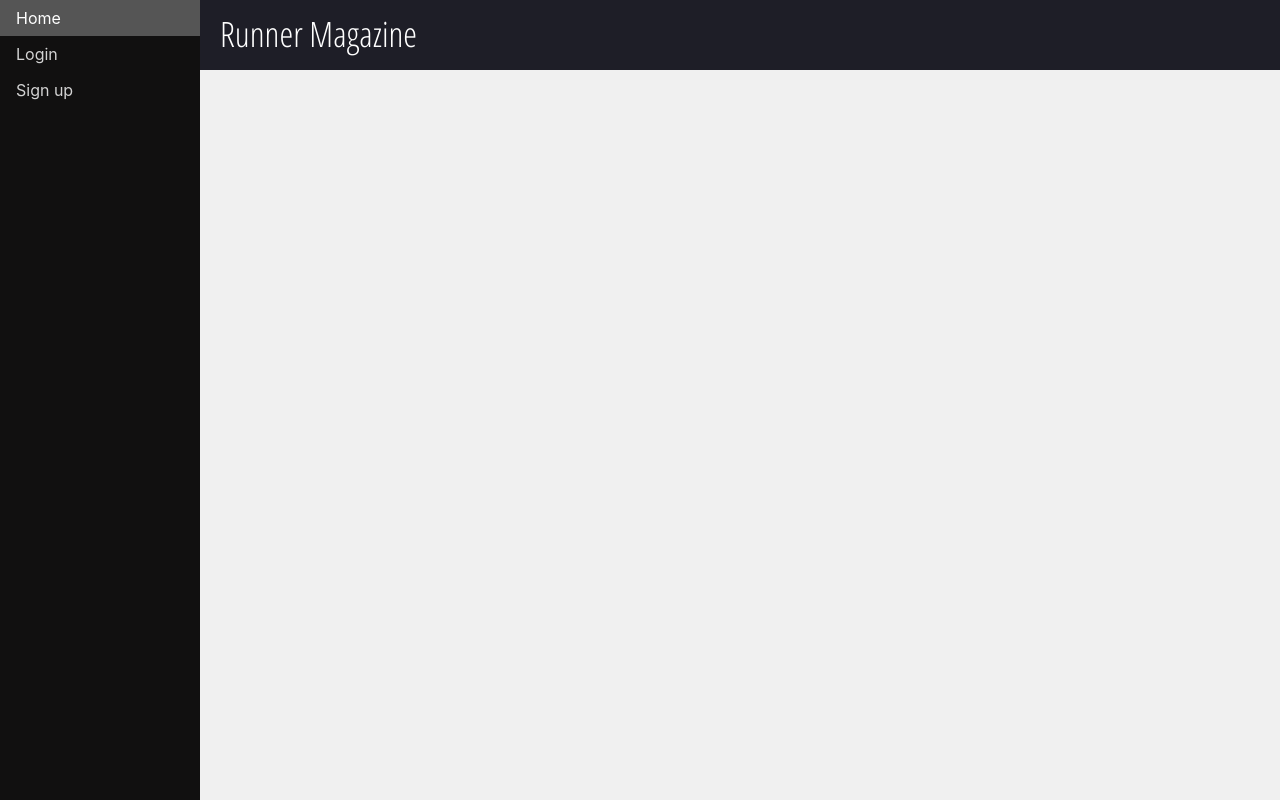
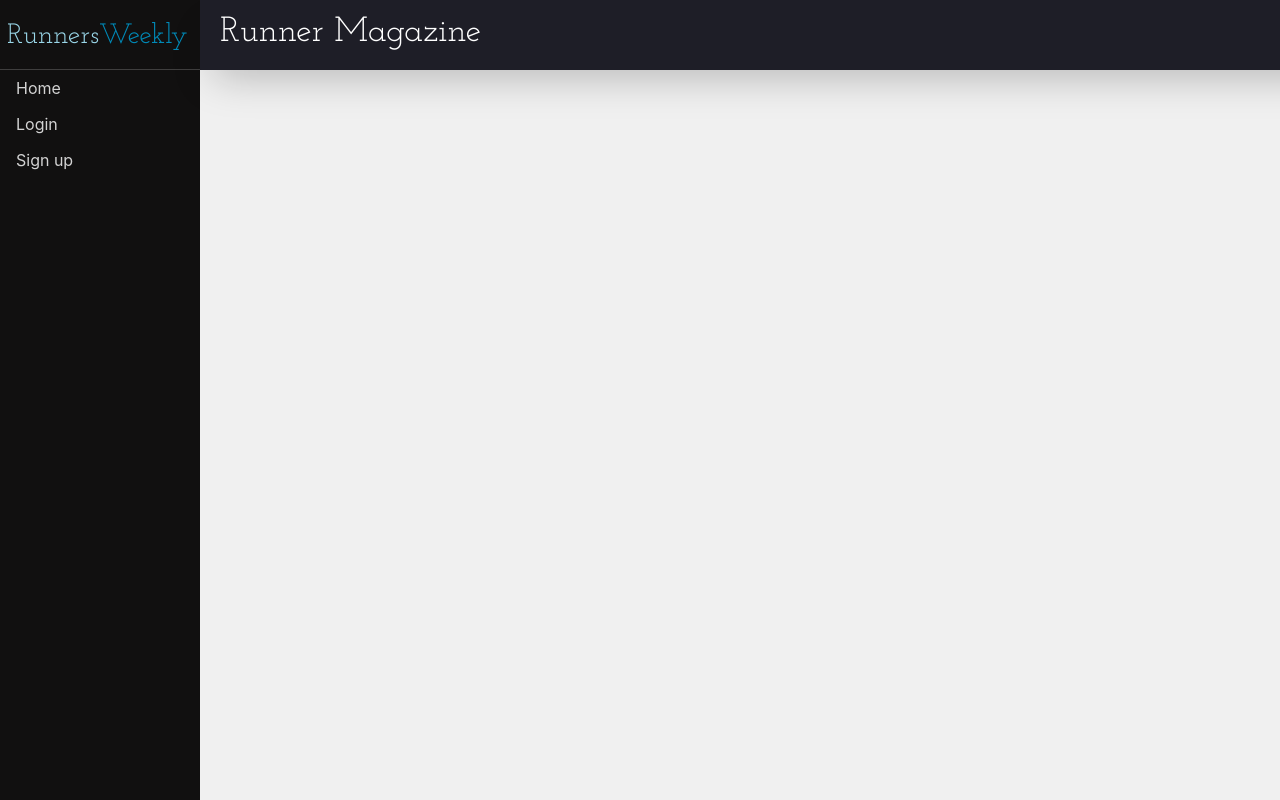
Before and after one commit to hejeong/runners-weekly, a React (Create React App) app in the folder client/: page /blog in a window 1280 px wide. Built offline with nearby package versions, Linux system fonts and the light colour scheme; no server answers.

Commit message:
Add profile on navbar

```diff
--- a/client/src/App.js
+++ b/client/src/App.js
@@ -7,14 +7,15 @@ import BlogContainer from './components/BlogContainer';
 import BlogPost from './components/BlogPost';
 import Navbar from './components/Navbar';
 import { Switch, Route} from 'react-router-dom';
-import Logout from './components/Logout';
+
 function App() {
 
   return (
     <div>
         <div class="drawer">
-         <Navbar />
-         <Logout className="navbar-profile"/>
+          <p className="company-name1">Runners</p>
+          <p className="company-name2">Weekly</p>
+          <Navbar />
         </div>
         <Switch >
           <Route exact path='/' component={ Home }/>
--- a/client/src/components/Logout.js
+++ b/client/src/components/Logout.js
@@ -3,7 +3,7 @@ import { connect } from 'react-redux';
 import { Redirect } from 'react-router-dom';
 import { NavLink } from 'react-router-dom';
 import { removeUser } from '../actions/users.js';
-
+import jon from '../assets/jon.jpg';
 
 const Logout = (props) => {
     const onClickLogout = (event) => {
@@ -13,10 +13,19 @@ const Logout = (props) => {
         return <Redirect to='/' />
     }
     return(
-        <NavLink to="/logout" onClick={onClickLogout} className="nav-link">
+        <div className="navbar-profile">
+        <div className="avatar-user-group">
+            <img className="avatar" src={jon} alt="Ash" />
+            <div className="user-name">{props.currentUser}</div> <br></br>
+        </div>
+        <NavLink to="/logout" onClick={onClickLogout} className="logout">
             Logout
         </NavLink>
+        </div>
     )
 }
+const mapStateToProps = (state) => {
+    return { currentUser: state.usersReducer.user }
+}
 
-export default connect(null, { removeUser })(Logout);
+export default connect(mapStateToProps, { removeUser })(Logout);
--- a/client/src/components/Navbar.js
+++ b/client/src/components/Navbar.js
@@ -1,5 +1,5 @@
 import React from 'react';
-
+import Logout from './Logout';
 import { NavLink } from 'react-router-dom';
 import { connect } from 'react-redux';
 
@@ -8,7 +8,7 @@ import { connect } from 'react-redux';
 const Navbar = (props) => {
     let elements;
     if(props.currentUser){
-        elements =
+        elements = <React.Fragment>
         <ul className="navbar">
             <NavLink to="/" className="nav-link">
                 Home
@@ -17,6 +17,8 @@ const Navbar = (props) => {
                 Main Blog
             </NavLink>
         </ul>
+        <Logout/>
+        </React.Fragment>
     }else {
         elements = <ul className="navbar">
                 <NavLink to="/" className="nav-link">
--- a/client/src/index.css
+++ b/client/src/index.css
@@ -1,4 +1,4 @@
-@import url('https://fonts.googleapis.com/css?family=Montserrat:500|Open+Sans+Condensed:300|Roboto:300&display=swap');
+@import url('https://fonts.googleapis.com/css?family=Montserrat:500|Josefin+Slab:300,400|Roboto:300&display=swap');
 /*
 font-family: 'Roboto', sans-serif;
 font-family: 'Montserrat', sans-serif;
@@ -14,7 +14,23 @@ body {
   background-color: #f0f0f0;
   box-sizing: border-box;
 }
+.company-name1 {
+  color: rgb(154, 215, 233);
+  padding-top: 22px;
+  padding-left: 7px;
+  font-size: 28px;
+  font-family: 'Josefin Slab', serif;
+  display: inline-block;
+  margin: 0px;
+}
+.company-name2 {
+  color: rgb(0, 138, 184);
+  font-size: 28px;
+  font-family: 'Josefin Slab', serif;
+  display: inline-block;
+  margin: 0px;
 
+}
 .login-form {
   margin: 0 auto;
   margin-top: 155px;
@@ -54,8 +70,11 @@ body {
   padding-left: 10px;
 }
 .navbar {
+  border-top: 1px solid rgba(77, 75, 75, 0.774);
+  border-bottom: 1px solid rgba(77, 75, 75, 0.774);
   list-style-type: none;
   margin: 0;
+  margin-top: 69px;
   padding: 0;
   width: 200px;
   position: fixed;
@@ -79,15 +98,44 @@ body {
 }
 
 .navbar-profile{
+  border-top: 0.5px solid rgba(77, 75, 75, 0.774);
+  border-bottom: 1px solid rgba(77, 75, 75, 0.774);
   margin: 0;
-  padding: 0;
   position: fixed;
-  bottom: 0;
-  left: 0;
+  bottom: 1px;
   z-index: 1;
+  cursor: pointer;
+  width: 200px;
+  background-color: rgba(27, 26, 26, 0.349);
+  padding-bottom: 10px;
 }
-h1 {
 
+.navbar-profile:hover {
+  color: #8bb1b162;
+}
+
+.navbar-profile > a {
+  color: red;
+}
+
+.user-name {
+  margin: auto;
+  margin-top: -2.4em;
+  margin-left: 3.5em;
+  color: #4abdbd;
+  font-size: 1em;
+  font-family: "Coda", sans-serif;
+  font-weight: bold;
+}
+.logout{
+  margin-left: 7.5em;
+}
+
+img.avatar {
+  padding: .7em;
+  height: 2em;
+  width: 2em;
+  border-radius: 18em;
 }
 h3, h5 {
   margin: 0px;
@@ -165,12 +213,13 @@ p {
   z-index: 2;
   overflow-y: hidden;
   color: rgb(255, 255, 255);
-  font-family: 'Open Sans Condensed', sans-serif;
+  font-family: 'Josefin Slab', serif;
+  box-shadow: 0 20px 40px -14px rgba(0,0,0,0.25);
 }
 
 .header-title {
   font-size: 35px;
-  margin: 10px;
+  margin: 15px;
   margin-left: 20px;
 }
 /* On mouse-over, add a deeper shadow */
```
Also changed, not shown: client/src/assets/jon.jpg (added).
